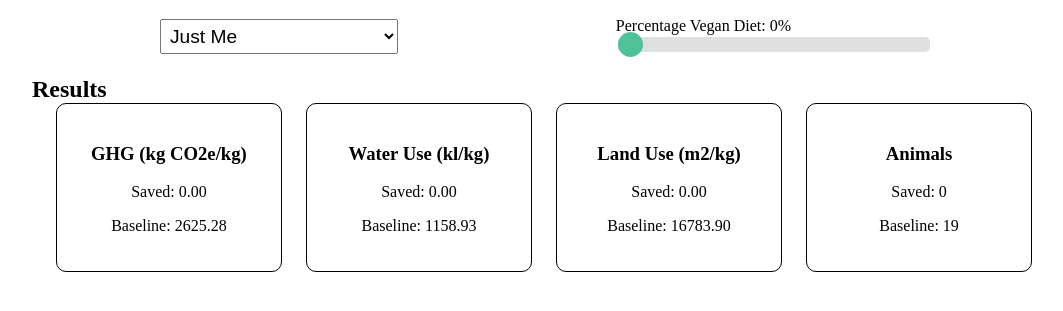
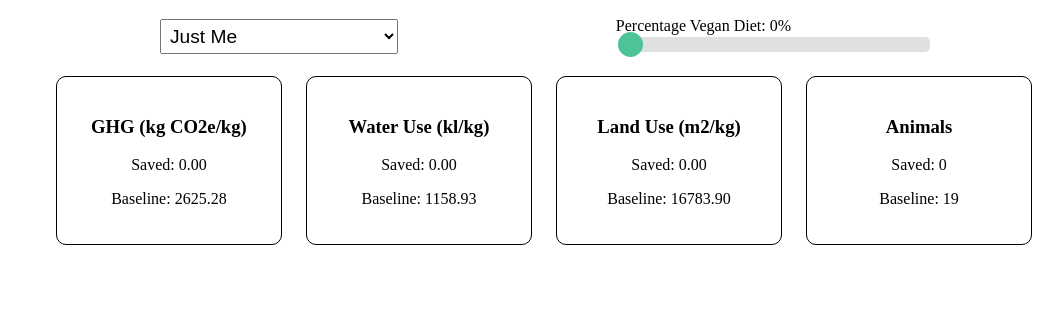
Before and after one commit to blackdotbug/GameChangers, a plain HTML site: page index.html in a window 1280 px wide. Shown: the part 75-386 px from the top of the page, without its empty margins (96-1159 px from the left). Drawn offline with Linux system fonts and the light colour scheme.

Commit message:
remove results header

```diff
--- a/index.html
+++ b/index.html
@@ -87,9 +87,6 @@
         <input type="range" min="0" max="1" step="0.01" value="0" class="slider" id="percentage-slider">
     </div>
     </div>
-    <div id="results">
-        <h2>Results</h2>
-        <div id="results-container"></div>
-    </div>
+    <div id="results-container"></div>
 </body>
 </html>
```
